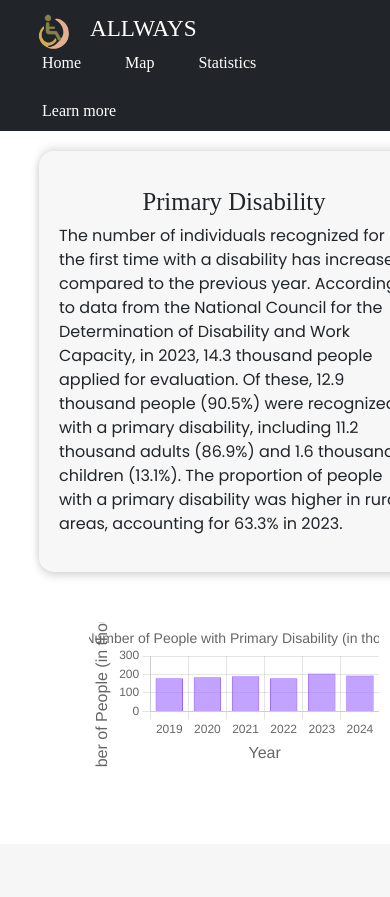
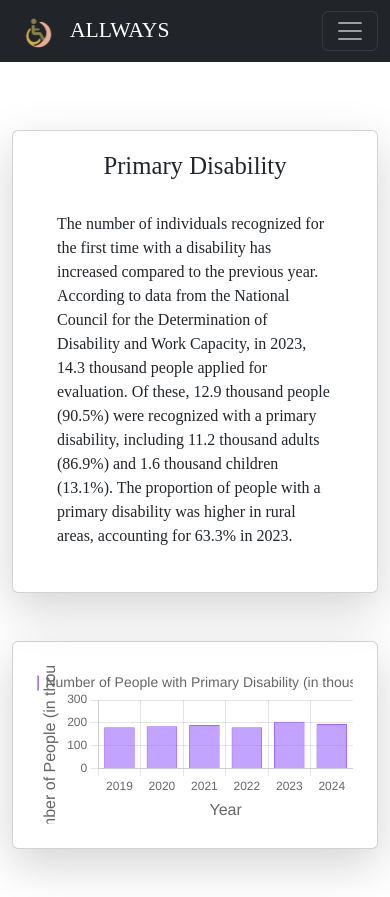
Before and after one commit to Rima004/allways, a Django app: page /statistics/ in a window 390 px wide; the page is wider, and only the part inside the window is pictured. Before the commit the page ends 767 px from the top of that part, so only its background shows below. Run offline with Django 4.2, Linux system fonts and the light colour scheme; data comes from the database, SQL or seed files in the repository.

Commit message:
responsive interface

```diff
--- a/config/settings.py
+++ b/config/settings.py
@@ -8,7 +8,7 @@ BASE_DIR = Path(__file__).resolve().parent.parent
 SECRET_KEY = "django-insecure-o#)75u*$pbem&rv05#iz6u9e%air9dxgnbn&7#=5jt&(&a)c+("
 DEBUG = True
 
-ALLOWED_HOSTS = []
+ALLOWED_HOSTS = ["*"]
 
 INSTALLED_APPS = [
     "unfold",
--- a/static/main/css/header.css
+++ b/static/main/css/header.css
@@ -2,45 +2,13 @@
     font-family: Oswald;
 }
 
-ul, li {
-    display: block;
-    margin: 0;
-    padding: 0;
+body {
+    display: flex;
+    flex-direction: column;
+    min-height: 100vh;
 }
 
 .logo {
     width: 60px;
     margin: 0;
 }
-
-header {
-    background-color: black;
-    color: white;
-    padding: 10px;
-}
-
-.menu__item {
-    margin-left: 20px;
-}
-
-.menu__item a {
-    font-size: 20px;
-    cursor: pointer;
-    color: inherit;
-    text-decoration: none;
-}
-
-a:link,
-a:visited,
-a:hover,
-a:active {
-    all: unset;
-    display: inline;
-    cursor: pointer;
-}
-
-ul.menu {
-    display: flex;
-    align-items: center;
-    gap: 20px;
-}
--- a/static/main/css/statistics.css
+++ b/static/main/css/statistics.css
@@ -16,6 +16,4 @@
     background-color: rgba(10, 10, 21, 0.03);
     box-shadow: 0 4px 8px rgba(0, 0, 0, 0.15), 0 -4px 8px rgba(0, 0, 0, 0.10);
     border-radius: 15px;
-    position: relative;
-    left: 10%;
 }
--- a/templates/base.html
+++ b/templates/base.html
@@ -14,33 +14,46 @@
 <body>
 
 <!-- Header -->
-<header class="menu-bar bg-dark text-white py-2">
-    <div class="container">
-        <div class="row align-items-center">
-            <div class="col-xl-4 d-flex align-items-center gap-2">
-                <img class="logo" src="{% static 'main/images/logo.png' %}" alt="Logo" width="60">
-                <h3 class="mb-0">ALLWAYS</h3>
-            </div>
+<header>
+    <nav class="navbar navbar-expand-lg navbar-dark bg-dark">
+        <div class="container">
+            <a class="navbar-brand d-flex align-items-center gap-2" href="#">
+                <img src="{% static 'main/images/logo.png' %}" alt="Logo" width="50">
+                <span class="h4 mb-0">ALLWAYS</span>
+            </a>
 
-            <div class="col-xl-8">
-                <nav>
-                    <ul class="menu nav d-flex justify-content-start gap-4 mb-0">
-                        <li class="menu__item"><a class="nav-link" href="{% url 'main' %}">{% trans "Home" %}</a></li>
-                        <li class="menu__item"><a class="nav-link" href="{% url 'maps' %}">{% trans "Map" %}</a></li>
-                        <li class="menu__item"><a class="nav-link" href="{% url 'statistics' %}">{% trans "Statistics" %}</a></li>
-                        <li class="menu__item"><a class="nav-link" href="#">{% trans "Learn more" %}</a></li>
-                    </ul>
-                </nav>
+            <button class="navbar-toggler" type="button" data-bs-toggle="collapse" data-bs-target="#navbarContent"
+                    aria-controls="navbarContent" aria-expanded="false" aria-label="Toggle navigation">
+                <span class="navbar-toggler-icon"></span>
+            </button>
+
+            <div class="collapse navbar-collapse" id="navbarContent">
+                <ul class="navbar-nav ms-auto mb-0 gap-3">
+                    <li class="nav-item">
+                        <a class="nav-link" href="{% url 'main' %}">{% trans "Home" %}</a>
+                    </li>
+                    <li class="nav-item">
+                        <a class="nav-link" href="{% url 'maps' %}">{% trans "Map" %}</a>
+                    </li>
+                    <li class="nav-item">
+                        <a class="nav-link" href="{% url 'statistics' %}">{% trans "Statistics" %}</a>
+                    </li>
+                    <li class="nav-item">
+                        <a class="nav-link" href="#">{% trans "Learn more" %}</a>
+                    </li>
+                </ul>
             </div>
         </div>
-    </div>
+    </nav>
 </header>
+
 
 
 <!-- Content -->
 {% block content %}{% endblock %}
 
 <!-- Footer -->
+<script src="https://cdn.jsdelivr.net/npm/bootstrap@5.3.2/dist/js/bootstrap.bundle.min.js"></script>
 <script src="https://code.jquery.com/jquery-3.6.0.min.js"></script>
 {% block javascript %}{% endblock %}
 
--- a/templates/statistics.html
+++ b/templates/statistics.html
@@ -11,15 +11,28 @@
 {% endblock%}
 
 {% block content %}
-<div class="col-xl-10 inform">
-    <p>
-    <h2>{% trans "Primary Disability" %}</h2>
-    {% trans "The number of individuals recognized for the first time with a disability has increased compared to the previous year. According to data from the National Council for the Determination of Disability and Work Capacity, in 2023, 14.3 thousand people applied for evaluation. Of these, 12.9 thousand people (90.5%) were recognized with a primary disability, including 11.2 thousand adults (86.9%) and 1.6 thousand children (13.1%). The proportion of people with a primary disability was higher in rural areas, accounting for 63.3% in 2023." %}
-    </p>
+<div class="container py-5">
+    <div class="row justify-content-center">
+        <div class="col-12 col-md-10 col-lg-8">
+            <div class="card shadow-lg inform">
+                <h2 class="card-title text-center">{% trans "Primary Disability" %}</h2> <!-- Spațiu mai mare sub titlu -->
+                <div class="card-body p-4">
+                    <p class="card-text text-justify">
+                        {% trans "The number of individuals recognized for the first time with a disability has increased compared to the previous year. According to data from the National Council for the Determination of Disability and Work Capacity, in 2023, 14.3 thousand people applied for evaluation. Of these, 12.9 thousand people (90.5%) were recognized with a primary disability, including 11.2 thousand adults (86.9%) and 1.6 thousand children (13.1%). The proportion of people with a primary disability was higher in rural areas, accounting for 63.3% in 2023." %}
+                    </p>
+                </div>
+            </div>
+        </div>
 
-</div>
-<div class="col-xl-10 static">
-    <canvas id="Chart_1"></canvas>
+        <!-- Cardul cu graficul -->
+        <div class="col-12 col-md-10 col-lg-8 mt-5"> <!-- Spațiu mare între cele 2 carduri -->
+            <div class="card shadow-lg">
+                <div class="card-body p-4">
+                    <canvas id="Chart_1" class="w-100"></canvas>
+                </div>
+            </div>
+        </div>
+    </div>
 </div>
 {% endblock %}
 
```
Also changed, not shown: static/main/css/maps.css (+48 -19 lines), templates/maps.html (+3 -7 lines), 1 other file.
